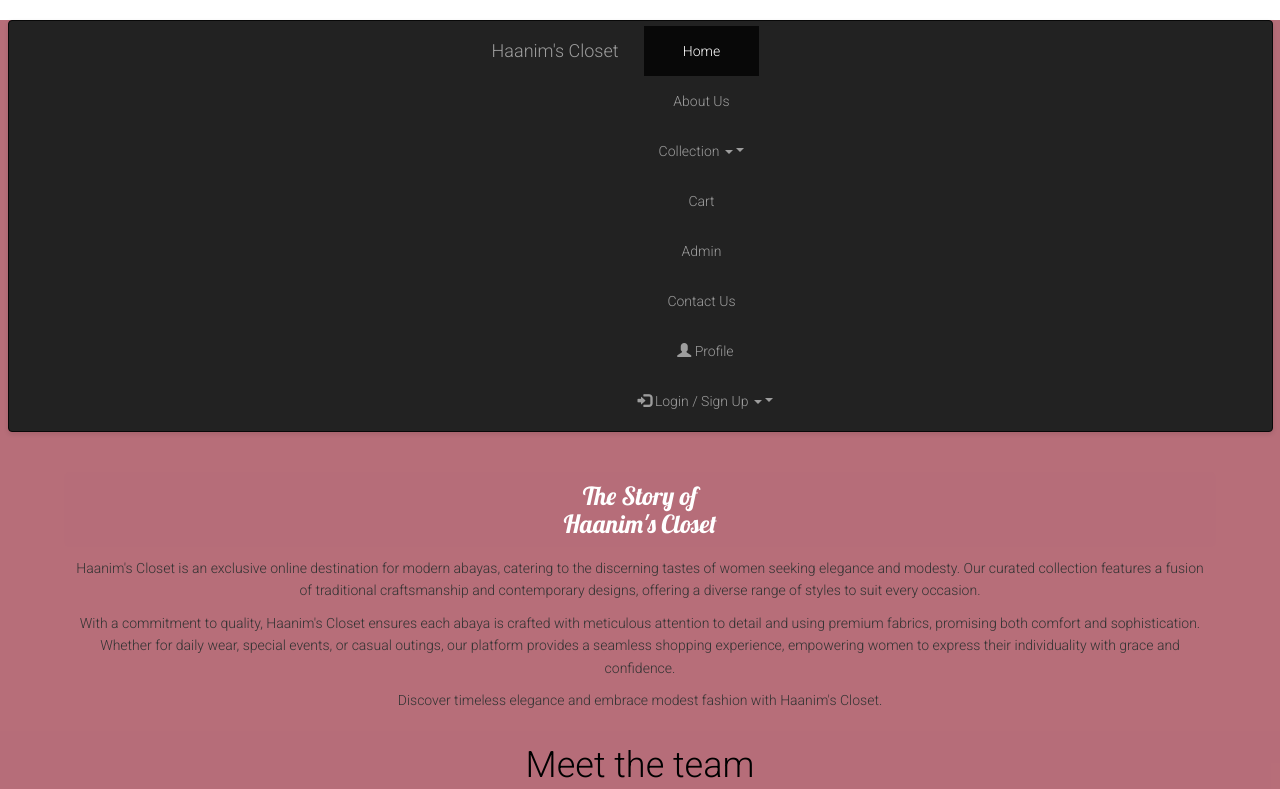
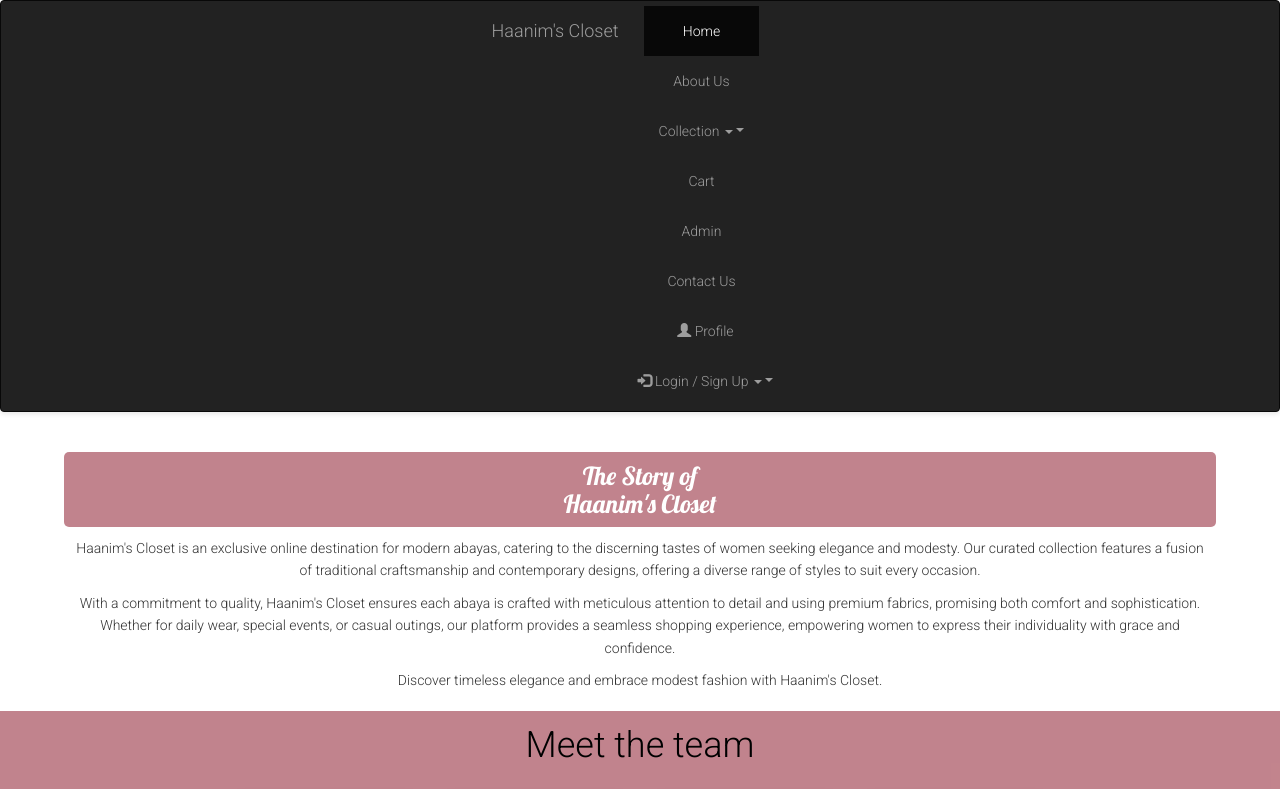
Before and after one commit to HaanimP/capstone_project, a Vue app: page /about in a window 1280 px wide. Shown: the top 789 px of the page. Built offline with nearby package versions, Linux system fonts and the light colour scheme; a web font is replaced by a local one; what vue3-cookies would draw is missing.

Commit message:
fixed nav

```diff
--- a/src/App.vue
+++ b/src/App.vue
@@ -31,7 +31,7 @@
   -moz-osx-font-smoothing: grayscale;
   text-align: center;
   color: #000;
-  background-color: #B76E79;
+  background-color: #fff;
 }
 
 /* Modal Styles */
--- a/src/views/AboutView.vue
+++ b/src/views/AboutView.vue
@@ -1,7 +1,7 @@
 <template>
+  <NavbarComp />
   <div class="background">
     <div class="row">
-      <NavbarComp />
     </div>
 
     <div class="haanim-closet-description">
--- a/src/views/AdminView.vue
+++ b/src/views/AdminView.vue
@@ -1,7 +1,7 @@
 <template>
+    <NavbarComp />
     <div class="background">
       <div class="row">
-        <NavbarComp />
 
         <h1>Admin page</h1>
 
--- a/src/views/HomeView.vue
+++ b/src/views/HomeView.vue
@@ -1,6 +1,6 @@
 <template>
+  <NavbarComp />
   <div class="background">
-     <NavbarComp />
 
     <div class="container">
 
--- a/src/views/ProductsView.vue
+++ b/src/views/ProductsView.vue
@@ -1,7 +1,7 @@
 <template>
+    <NavbarComp />
   <div class="background">
     <div class="row">
-      <NavbarComp />
     </div>
 
     <div class="container">
--- a/src/views/UsersVIew.vue
+++ b/src/views/UsersVIew.vue
@@ -1,7 +1,7 @@
 <template>
+    <NavbarComp />
     <div class="background">
       <div class="row">
-        <NavbarComp />
       </div>
 
       <div class="container">
```
